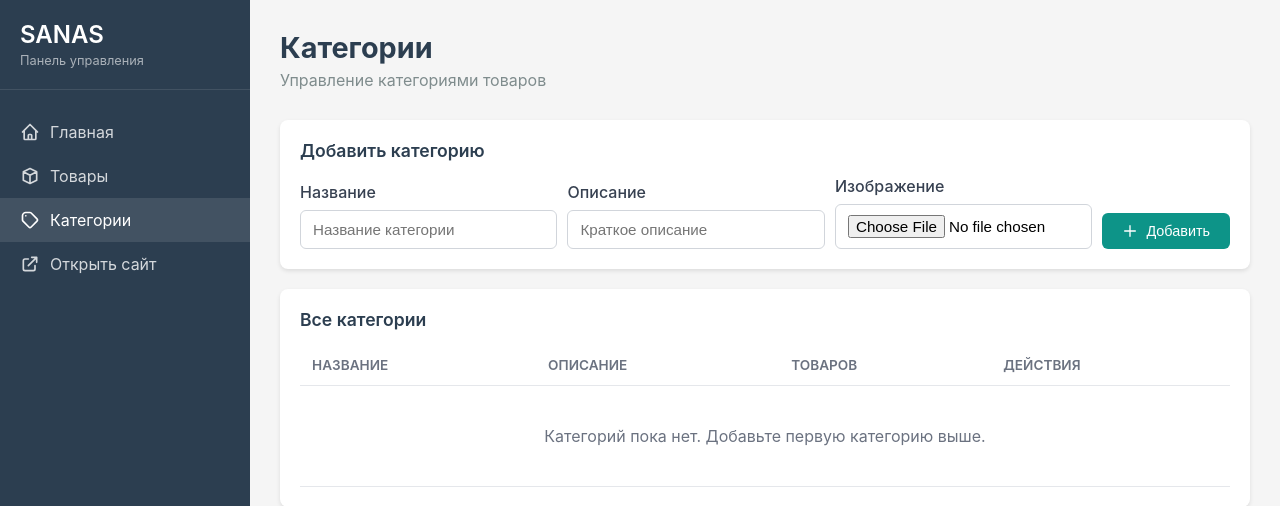
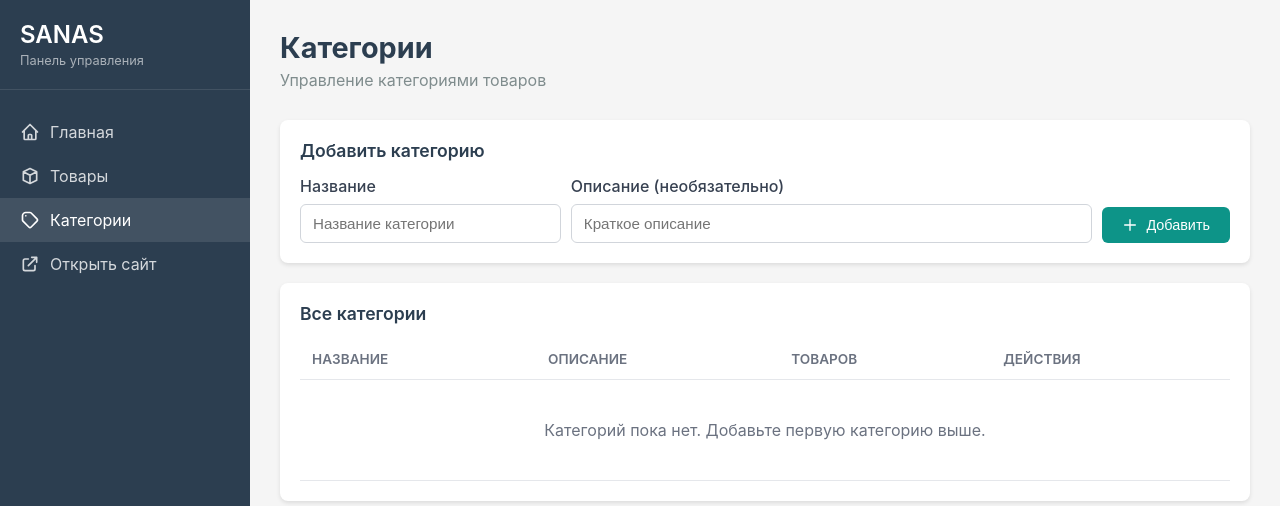
Before and after one commit to kassiyet03-cmyk/SANAS, a Django app: page /panel/categories/ in a window 1280 px wide. Shown: the top 506 px of the page. Run offline with Django 5.2, Linux system fonts and the light colour scheme; data that the repository does not hold is empty.

Commit message:
admin panel improvement

```diff
--- a/website/models.py
+++ b/website/models.py
@@ -15,11 +15,6 @@ class Category(models.Model):
     name = models.CharField(max_length=100, verbose_name="Название категории")
     slug = models.SlugField(max_length=100, unique=True, verbose_name="URL-адрес")
     description = models.TextField(blank=True, verbose_name="Описание")
-    image = models.ImageField(
-        upload_to='categories/',
-        blank=True,
-        verbose_name="Изображение категории"
-    )
     created_at = models.DateTimeField(auto_now_add=True, verbose_name="Дата создания")
 
     class Meta:
--- a/website/templates/index.html
+++ b/website/templates/index.html
@@ -72,11 +72,6 @@
             {% with category_items=category.items.all|dictsort:"order" %}
             {% if category_items %}
             <div class="category-section" id="category-{{ category.slug }}">
-                {% if category.image %}
-                <div class="category-banner">
-                    <img src="{{ category.image.url }}" alt="{{ category.name }}">
-                </div>
-                {% endif %}
                 <h3 class="category-title">{{ category.name }}</h3>
                 {% if category.description %}
                 <p class="category-description">{{ category.description }}</p>
--- a/website/templates/panel/categories.html
+++ b/website/templates/panel/categories.html
@@ -12,20 +12,16 @@
     <div class="card-header">
         <h3 class="card-title">Добавить категорию</h3>
     </div>
-    <form method="post" enctype="multipart/form-data" style="display: flex; gap: 10px; flex-wrap: wrap; align-items: end;">
+    <form method="post" style="display: flex; gap: 10px; flex-wrap: wrap; align-items: end;">
         {% csrf_token %}
         <input type="hidden" name="action" value="add">
         <div class="form-group" style="margin-bottom: 0; flex: 1; min-width: 200px;">
             <label for="name">Название</label>
             <input type="text" name="name" id="name" class="form-control" required placeholder="Название категории">
         </div>
-        <div class="form-group" style="margin-bottom: 0; flex: 1; min-width: 200px;">
-            <label for="description">Описание</label>
+        <div class="form-group" style="margin-bottom: 0; flex: 2; min-width: 200px;">
+            <label for="description">Описание (необязательно)</label>
             <input type="text" name="description" id="description" class="form-control" placeholder="Краткое описание">
-        </div>
-        <div class="form-group" style="margin-bottom: 0; flex: 1; min-width: 200px;">
-            <label for="image">Изображение</label>
-            <input type="file" name="image" id="image" class="form-control" accept="image/*">
         </div>
         <button type="submit" class="btn btn-primary">
             <svg fill="none" stroke="currentColor" viewBox="0 0 24 24"><path stroke-linecap="round" stroke-linejoin="round" stroke-width="2" d="M12 4v16m8-8H4"/></svg>
```
Also changed, not shown: website/static/css/style.css (+8 -5 lines).
